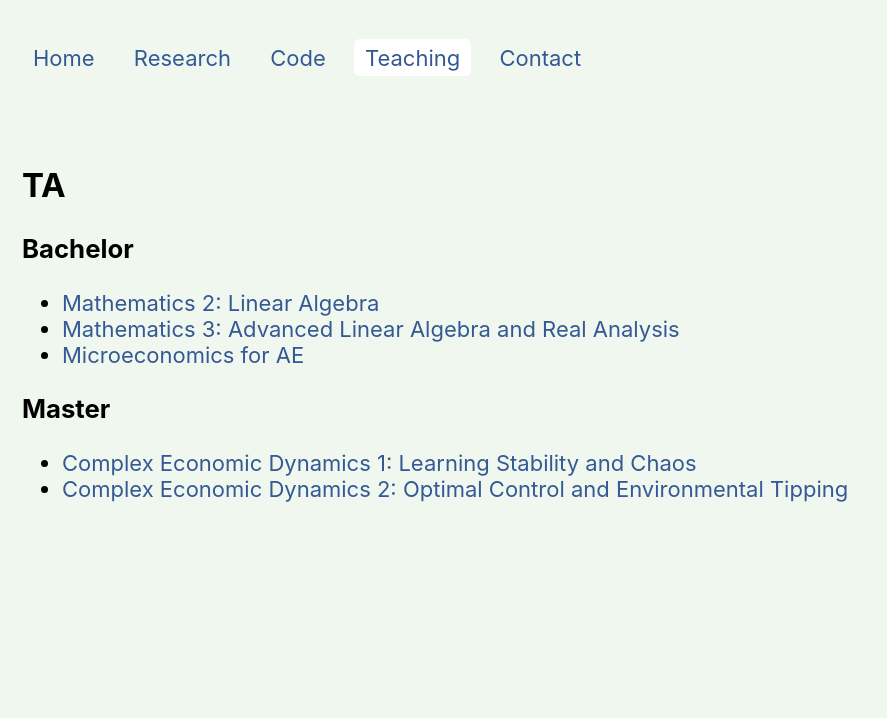
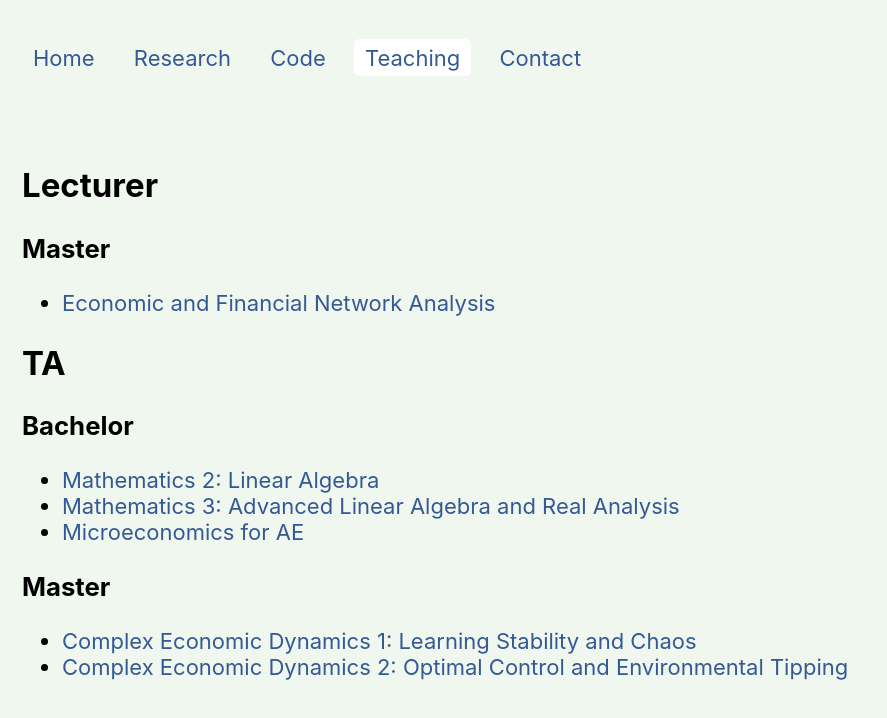
Before and after one commit to NoFishLikeIan/nofishlikeian.github.io, an Eleventy site: page pages/teaching.md in a window 1280 px wide. Shown: the whole page, without its empty margins (0-887 px from the left). Built offline with nearby package versions, Linux system fonts and the light colour scheme; Eleventy itself is replaced by a stand-in of ours; files that its build step writes are made by us from their sources.

Commit message:
Updated teaching

```diff
--- a/pages/teaching.md
+++ b/pages/teaching.md
@@ -6,6 +6,12 @@ eleventyNavigation:
   key: Teaching
   order: 4
 ---
+
+## Lecturer
+
+### Master
+
+- [Economic and Financial Network Analysis](https://coursecatalogue.uva.nl/xmlpages/page/2024-2025-en/search-course/course/120520)
 
 ## TA
 
```
